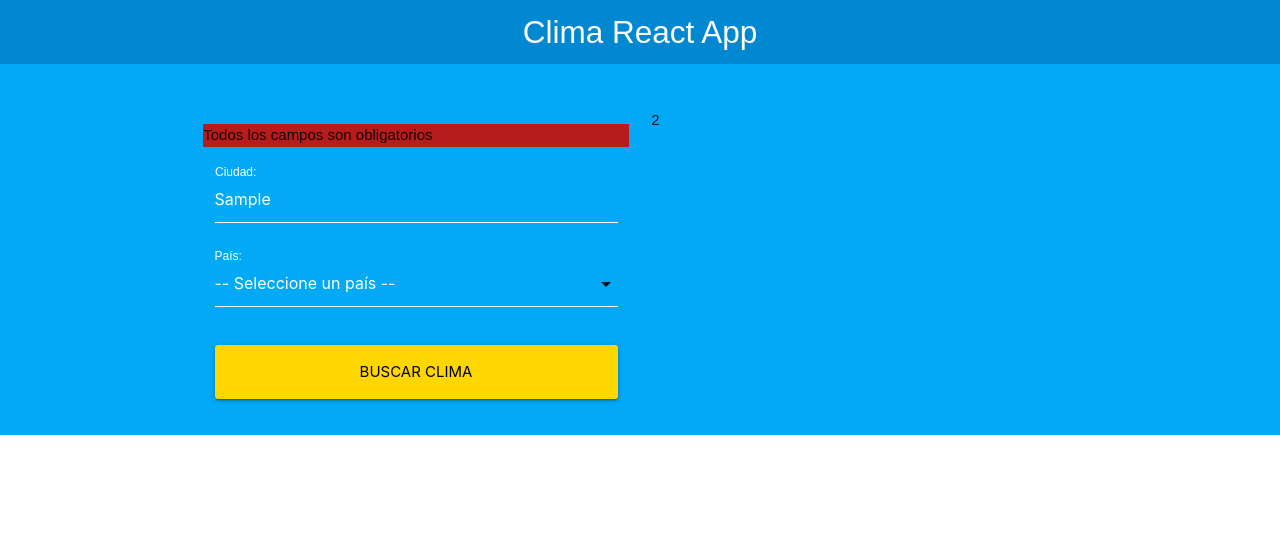
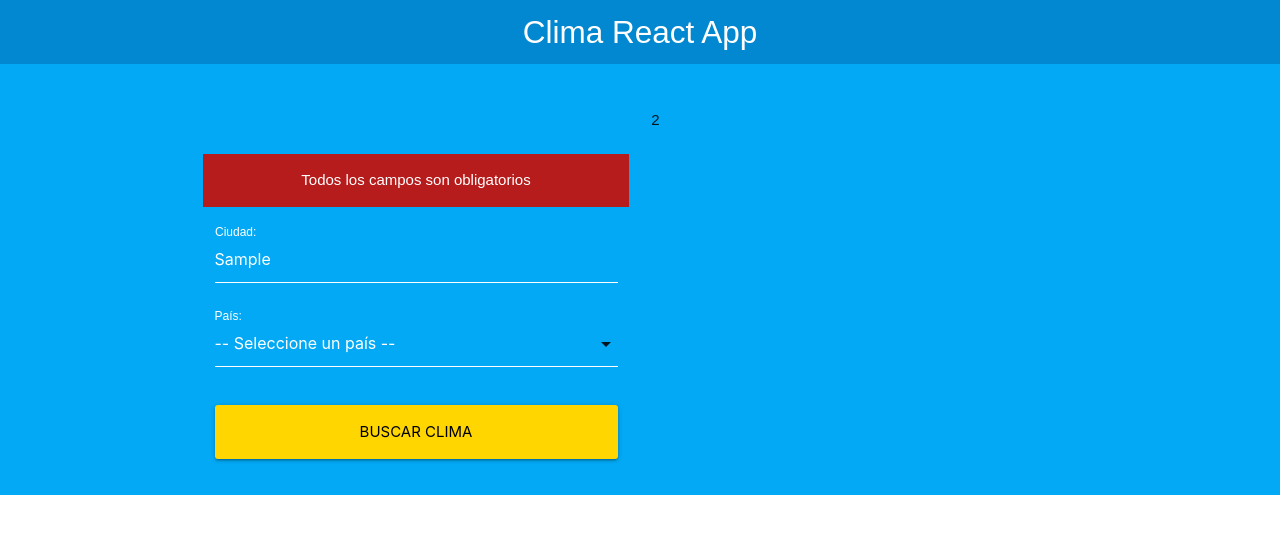
Before and after one commit to pipe473/Web-Clima-con-React, a React (Create React App) app: page / in a window 1280 px wide. Both pictures are taken after typing "Sample" into the empty fields and a click on the input "Buscar Clima". Shown: the top 534 px of the page. Built offline with nearby package versions, Linux system fonts and the light colour scheme.

Commit message:
Añadiendo el error al estilo de la validacion

```diff
--- a/src/components/Formulario.js
+++ b/src/components/Formulario.js
@@ -45,7 +45,7 @@ const Formulario = () => {
         <form
             onSubmit={handleSubmit}
         >
-            {error ? <p className="red darken-4">Todos los campos son obligatorios</p> :
+            {error ? <p className="red darken-4 error">Todos los campos son obligatorios</p> :
             null }
             <div className="input-field col s12">
                 <input
```
